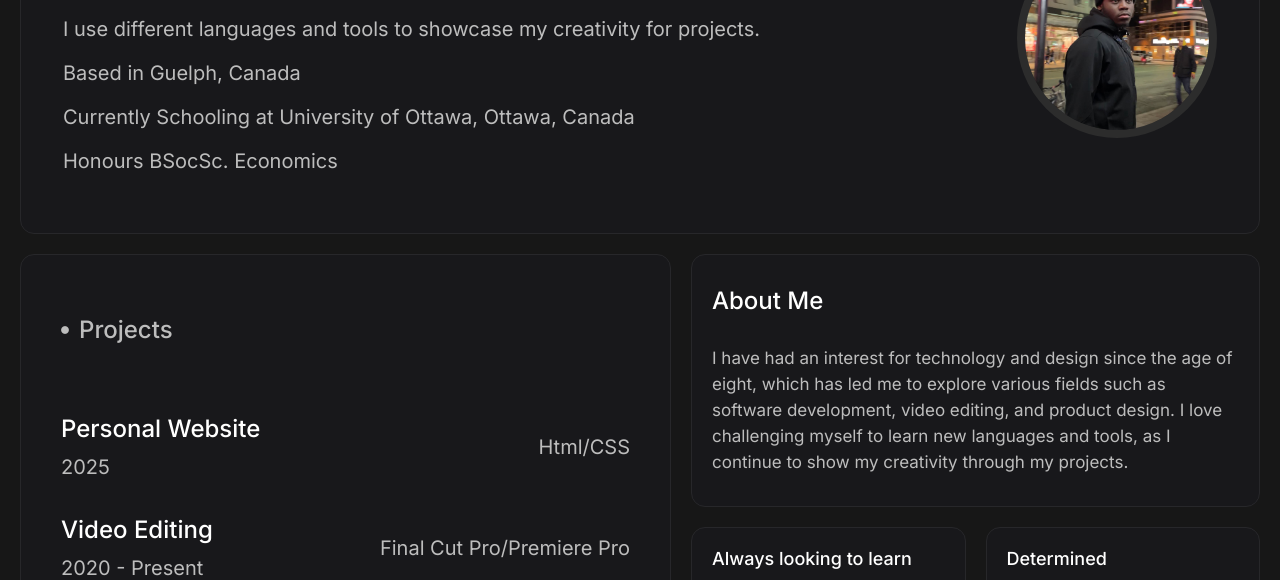
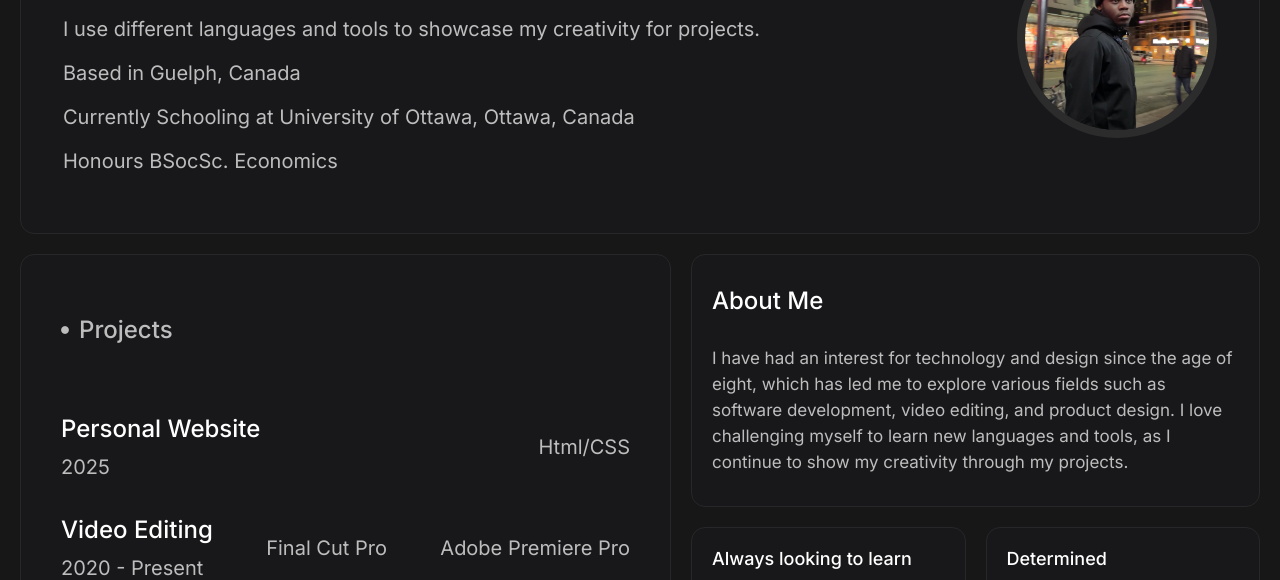
Before and after one commit to andrearabome/portfolio, a plain HTML site: page mr andre arabome/index.html in a window 1280 px wide. Shown: the part 355-935 px from the top of the page. Drawn offline with Linux system fonts and the light colour scheme.

Commit message:
Add files via upload

```diff
--- a/mr andre arabome/index.html
+++ b/mr andre arabome/index.html
@@ -53,7 +53,8 @@
                         <h5>Video Editing</h5>
                         <p>2020 - Present</p>
                     </div>
-                    <p>Final Cut Pro/Premiere Pro</p>
+                    <p>Final Cut Pro</p>
+                    <p>Adobe Premiere Pro</p>
                 </div>
                 <div class="item">
                     <div class="work-info">
```
